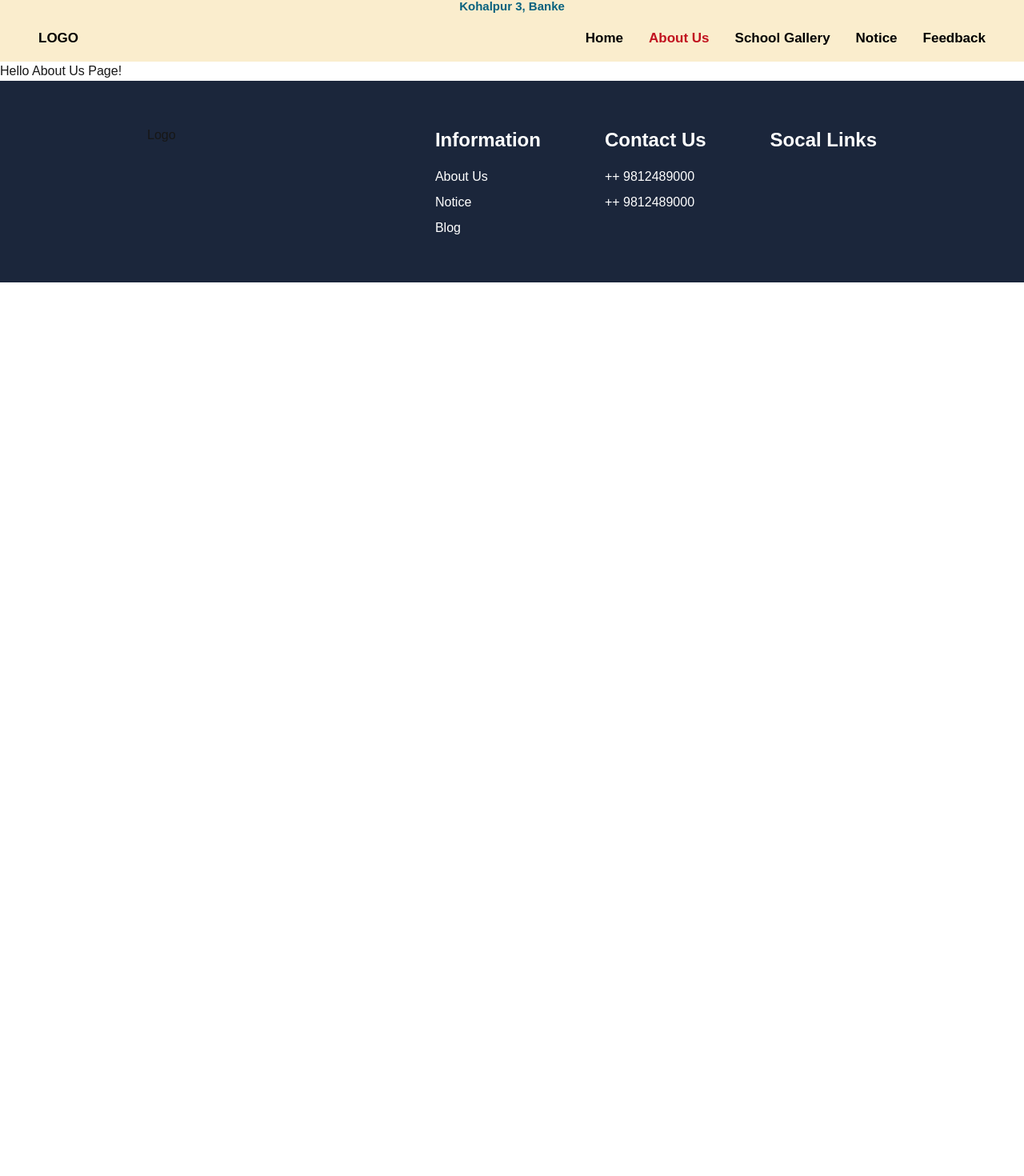
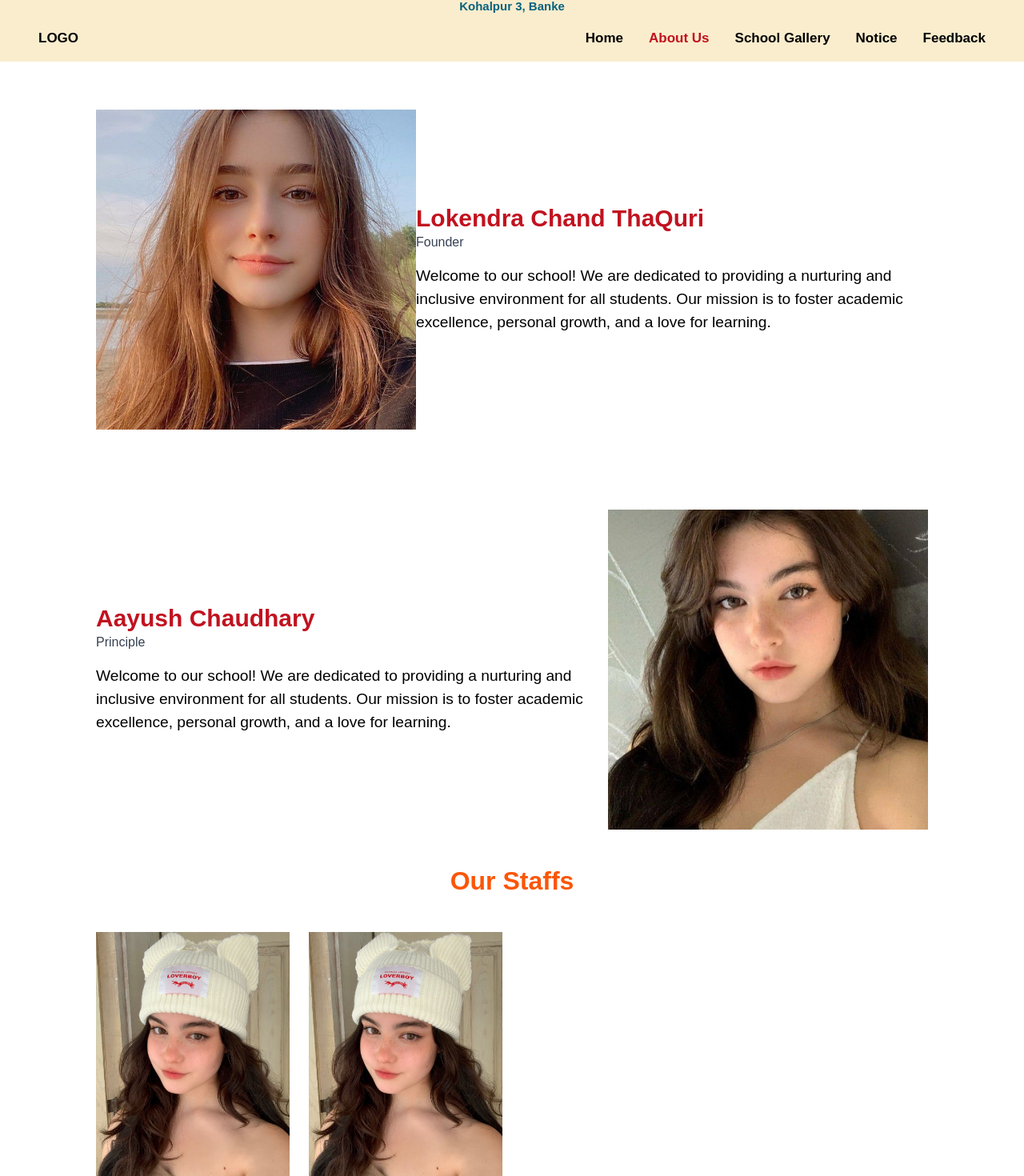
Before and after one commit to ShikharThaQuri/centruy-school-website, a Next.js app: page /About-Us in a window 1280 px wide. Shown: the part 54-1524 px from the top of the page at 80% size. Before the commit the page ends 800 px from the top, so only its background shows below. Built offline with nearby package versions, Linux system fonts and the light colour scheme.

Commit message:
About Us page half done

```diff
--- a/src/app/(pages)/About-Us/page.tsx
+++ b/src/app/(pages)/About-Us/page.tsx
@@ -1,7 +1,81 @@
+import Image from "next/image";
+import Image1 from "@/images/profile-6.jpg";
+import Image2 from "@/images/profile-7.jpg";
+import Image3 from "@/images/profile-9.jpg";
+
 export default function AboutUsPage() {
   return (
-    <div>
-      <h1>Hello About Us Page!</h1>
-    </div>
+    <main className="bg-white text-black px-[120px]">
+      <section className="flex justify-between items-center py-15">
+        <Image
+          src={Image1}
+          alt="About Us"
+          width={800}
+          height={600}
+          className="max-w-[25rem] max-h-[25rem] object-cover object-center"
+        />
+
+        <div className="max-w-[40rem]">
+          <h1 className="text-3xl font-bold text-[#c1121f]">
+            Lokendra Chand ThaQuri
+          </h1>
+          <p className="text-gray-700">Founder</p>
+          <p className="mt-4 text-[1.2rem]">
+            Welcome to our school! We are dedicated to providing a nurturing and
+            inclusive environment for all students. Our mission is to foster
+            academic excellence, personal growth, and a love for learning.
+          </p>
+        </div>
+      </section>
+
+      <section className="flex justify-between items-center py-10">
+        <div className="max-w-[40rem]">
+          <h1 className="text-3xl font-bold text-[#c1121f]">
+            Aayush Chaudhary
+          </h1>
+          <p className="text-gray-700 ">Principle</p>
+          <p className="mt-4 text-[1.2rem]">
+            Welcome to our school! We are dedicated to providing a nurturing and
+            inclusive environment for all students. Our mission is to foster
+            academic excellence, personal growth, and a love for learning.
+          </p>
+        </div>
+        <Image
+          src={Image2}
+          alt="About Us"
+          width={800}
+          height={600}
+          className="max-w-[25rem] max-h-[25rem] object-cover object-center"
+        />
+      </section>
+
+      <section>
+        <h1 className="text-center text-[#fb5607] text-[2rem] font-bold">
+          Our Staffs
+        </h1>
+
+        <div className="grid grid-cols-1 sm:grid-cols-2 md:grid-cols-3 lg:grid-cols-4 gap-6 bg-transparant">
+          <div>
+            <Image
+              src={Image3}
+              alt="Staff"
+              width={800}
+              height={600}
+              className="w-full h-auto object-cover object-center mt-10"
+            />
+          </div>
+
+          <div>
+            <Image
+              src={Image3}
+              alt="Staff"
+              width={800}
+              height={600}
+              className="w-full h-auto object-cover object-center mt-10"
+            />
+          </div>
+        </div>
+      </section>
+    </main>
   );
 }
```
